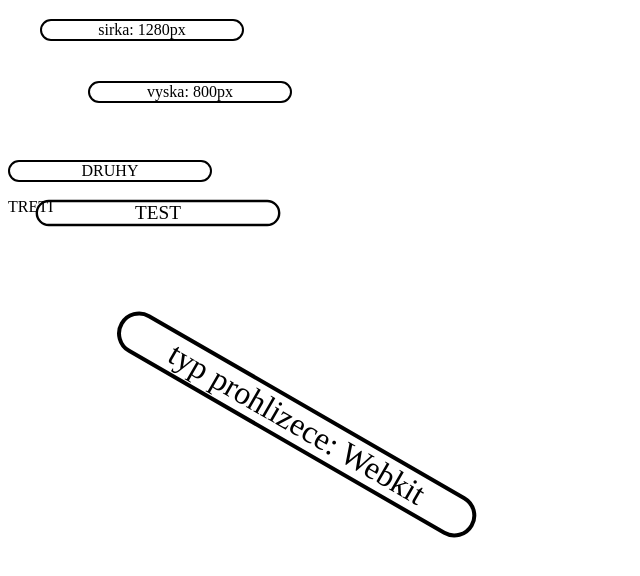
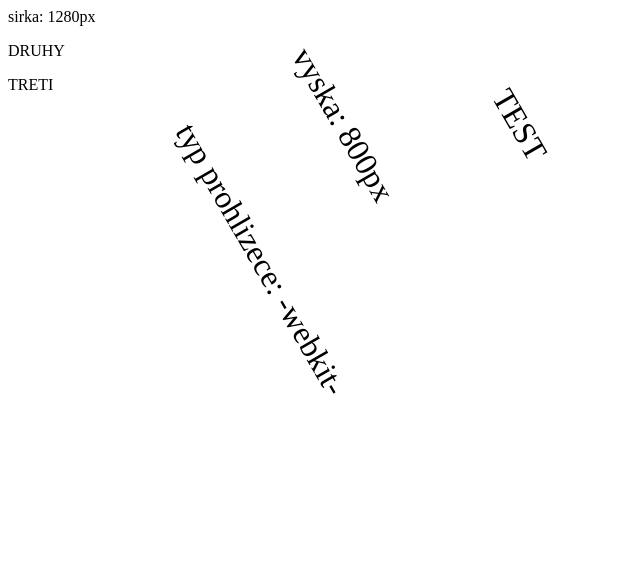
Before and after one commit to JaroslavRamba/ZinJS, a plain HTML site: page index.html in a window 1280 px wide. Shown: the whole page, without its empty margins (0-640 px from the left). Drawn offline with nearby package versions, Linux system fonts and the light colour scheme.

Commit message:
styles, element, core

```diff
--- a/index.html
+++ b/index.html
@@ -25,90 +25,75 @@
 		<script src="zinjs-0.1.js"></script>
 		<script>
 			// = zinjs();
+			// zinjs().init();
+			// zinjs().core{width,height,browser}
 			var api = zinjs();
-			// zinjs().init();
 			api.init();
-			// core{width,height,browser}
-			$id("width").innerHTML="sirka: "+core.width+"px";
-			$id("height").innerHTML="vyska: "+core.height+"px";
-			$id("browser").innerHTML="typ prohlizece: "+core.browser;
+
+
 			// $id(idcko) --> idcko nejakeho elementu
-			// $one(selector) --> vraci jeden element dle selectoru ( div > ul > li )
-			// $all(selector) --> vraci vsechny elementy dle selectoru ( div > ul > li )
+			// $one(selector) --> vraci jeden element dle selectoru
+			// $all(selector) --> vraci vsechny elementy dle selectoru
+			$id("width").innerHTML="sirka: "+api.core.width+"px";
+			$id("height").innerHTML="vyska: "+api.core.height+"px";
+			$id("browser").innerHTML="typ prohlizece: "+api.core.browser;
+
+
+			// styly = new Styles();
+			// .add({css properties}, overwrite); // overwrite = true/false
+			// .clear() // smazani celeho stylu
+			// .clear(["position","left","transform-scale"]) // smazani jednotlivych vlastnosti
+            var styly = new Styles();
+            styly.add({
+				position: "absolute",
+				top: "100px",
+                transform: {
+                    scale: 2,
+                    rotate: "60deg",
+                    translate: "20px, 50px"
+                }
+            });
+			styly.add({
+                left: "300px"
+            });
+			//styly.clear();
+			//styly.clear(["left","transform-translate"]);
 
 
 			// kontejner = new Element("prvek");
 			// ID - $id
+			// CLASS - $all
+			// DOM - $all
+			// "staticke vytvoreni" --> funkce returnujici new Element()
+			// .newCss(Styles); --> dle jiz vytvoreneho stylu
+			// .addCss({css properties}, overwrite); // overwrite = true/false
+			// .clearCss(["position","left","transform-scale"]) // smazani jednotlivych vlastnosti
 			var sirka = new Element("#width");
 			var vyska = new Element("#height");
 			var test = new Element("#test");
 			var druhy = new Element("#druhy");
 			var browser = new Element("#browser");
-			// CLASS - $all
 			var allDemos = new Element(".demo");
-			// DOM - $all
 			var allDives = new Element("div");
-			// "staticke vytvoreni" --> funkce returnujici new Element()
 			var pokus = createElement("body");
 			var treti = createElement("#treti");
 
-			// Element ma metody:
-			// rotate (x, y, z) --> bezne se pouziva rotace kolem osy Z
-			// --> pokud zadame jen jeden parametr, tak rotujeme kolem osy Z
-			// --> muzeme pouzit +/-
-			test.rotate(-180,0,0);
-			browser.rotate(30);
-			// scale --> bez jednotek
-			browser.scale(2);
-			// perspective --> v px
-			test.perspective(0);
-			// translate --> vcetne px/%/em
-			browser.translate("80%", "6em");
-			sirka.translate("2em", "50%");
-			vyska.translate("5em", "35px");
-			test.translate("7em", "50%");
-			// translate3d
-			test.translate3d("30px", "50px", "0px");
-			// transformOrigin
-			test.transformOrigin("center", "center")
-			// preserve3d
-			test.preserve3d();
-
-			// arrayCss
-			// --> jako argument associativni pole css vlastnosti
-			// --> lze pouzit i transform a ostatni --> sam se pouzije vendor prefix
-			// --> misto pomlcek psat velke prvni pismeno!!
-			allDemos.arrayCss({
-				width: "200px",
-				textAlign: "center",
-				border: "2px solid",
-				borderRadius: "25px",
-				transform: "scale(1.0)"
-			});
-
-			allDives.arrayCss({
+            test.newCss(styly);
+            browser.newCss(styly);
+            vyska.newCss(styly);
+            browser.addCss({
+                left: "250px"
+            }, true);
+            vyska.clearCss(["transform-translate"]);
+			styly.clear(["transform-translate"]);
+			test.newCss(styly);
+            browser.addCss({
+                top: "150px"
+            });
+            test.addCss({
 				position: "absolute",
-				left: "300px",
-				top: "100px"
-			});
-
-			pokus.arrayCss({
-				height: "80%",
-				width: "80%"
-			});
-
-			// clear vlastnosti
-			// () --> vsech
-			// ("..") --> konkretni
-			treti.clearCss();
-			test.clearCss("transform");
-
-			test.translate("3em", "5em");
-			test.scale(1.2);
-			test.arrayCss({
-				tranform: "scale(1.3)",
-				left: "200px"
-			});
+                left: "500px"
+            });
 
 		</script>
     </body>
--- a/zinjs-0.1.js
+++ b/zinjs-0.1.js
@@ -1,12 +1,12 @@
 (function ( document, window ) {
 	/* ******************** */
 	/* ******************** */
-	/* ****** ZAKLAD ****** */
+	/* ******* CORE ******* */
 	/* ******************** */
 	/* ******************** */
 
 	// JADRO
-	var core = window.core = {
+	var core = {
 		browser: "",
 		width: $(window).width(),
 		height: $(window).height()
@@ -29,87 +29,153 @@
         return context.querySelectorAll(selector);
     };
 
+	// KOPIRUJICI KONSTRUKTOR PRO STYLY
+	function clone (obj) {
+		if (obj == null || typeof(obj) != 'object') {
+			return obj;
+		}
+		var temp = new obj.constructor();
+		for (var key in obj) {
+			temp[key] = clone(obj[key]);
+		}
+		return temp;
+	}
+
+	/* ******************** */
+	/* ******************** */
+	/* **** CSS - CORE **** */
+	/* ******************** */
+	/* ******************** */
+
 	// PODPORA PROHLIZECE
-	var getKey = function ( type ) {
-		var key, typeBig = type.charAt(0).toUpperCase() + type.substr(1);
-		if ( $one("body").style[core.browser+typeBig] !== undefined ) {
-			key = core.browser+typeBig;
+	function getKey ( type ) {
+        var typeSmall = type.charAt(0).toLowerCase() + type.substr(1).toLowerCase();
+		if ( $one("body").style[core.browser+typeSmall] !== undefined ) {
+			return(core.browser+typeSmall);
 		}
-		else if ( $one("body").style[type] !== undefined ) {
-			key = type;
+		else if ( $one("body").style[typeSmall] !== undefined ) {
+			return(typeSmall);
 		}
-		return key;
+        return null;
 	};
 
-	// ZAPSANI DO STYLU
-	function writeCss ( id, prop, type ) { // TODO --> editace jiz stavajiciho stylu
-		var key = getKey (type);
-		if (id.style[key]) {
-			id.style[key] += prop;
+	// ZAPIS CSS STYLE
+	function writeCss ( id, properties ) {
+        var key, data = "", count = 0;
+        for (var type in properties) {
+			count++;
+            key = getKey (type);
+            if (properties[type] instanceof Object) {
+                data += key + ":";
+                for (var item in properties[type]) {
+                    data += " " + item + "(" +  properties[type][item] + ")";
+                }
+                data += "; ";
             }
             else {
-			id.style[key] = prop;
+                data += key + ": " + properties[type] + "; ";
+            }
+        }
+		if (count == 0) {
+			id.removeAttribute("style");
+		}
+		else {
+			id.setAttribute("style", data);
 		}
 	};
 
-	// ZAPSANI DO STYLU
-	function clearCss ( id, type ) {
-		if (type !== undefined) {
-			var key = getKey (type);
-			if (id.style[key])
-				id.style[key] = "";
+	// ID / NodeList
+	function css ( id, properties ) {
+		if (id instanceof NodeList) {
+			for (var i = 0; i < id.length; i++) {
+				writeCss(id[i], properties);
+			}
 		}
 		else {
-			//id.removeAttribute('style'); // TODO --> nevim proc nefunguje :(
-			id.setAttribute('style', null);
+            writeCss(id, properties);
         }
 	};
 
-	// CSS VSTUP Z NASICH METOD ELEMENTU
-	function css ( id, properties, type ) {
-		if (id instanceof NodeList) {
-			for (var i = 0; i < id.length; i++) {
-				writeCss (id[i], properties, type);
+    /* ******************** */
+	/* ******************** */
+	/* ******** CSS ******* */
+	/* ******************** */
+	/* ******************** */
+
+    // KONSTRUKTOR
+    var Styles = window.Styles = function () {
+        this.css = {};
+		return this;
 	}
+
+    // ZAPISOVANI / PREPISOVANI (overwrite=true)
+	Styles.prototype.add = function ( x, overwrite ) {
+        if (arguments.length == 1) {
+            overwrite = true;
         }
-		else
-			writeCss (id, properties, type);
-	};
-
-	// CSS VSTUP POMOCI ASSOCIATIVNIHO POLE
-	function arrayCss ( id, properties ) {
-		var prop;
-		if (id instanceof NodeList) {
-			for (var i = 0; i < id.length; i++) {
-				for (prop in properties ) {
-					writeCss (id[i], properties[prop], prop);
+        for (var type in x ) {
+            if (getKey (type)) {
+                if (!this.css[type]) {
+                    this.css[type] = x[type];
+                }
+                else {
+                    if (overwrite) {
+                        this.css[type] = x[type];
+                    }
+                    else {
+                        alert ("Hodnota jiz existuje a nemate zapnute prepisovani.");
                     }
                 }
             }
             else {
-			for (prop in properties ) {
-				writeCss (id, properties[prop], prop);
+                alert("Pozor, priradili jste do stylu nesmysl: "+type);
             }
         }
 	};
 
-	// ZJISTENI PREFIXU PROHLIZECE
-	function checkBrowser () {
-		var style = $one("body").style,
-		prefixes = 'Webkit Moz O Ms Khtml'.split(' '),
-		css = "Transform",
-		result = null,
-		vendors = (prefixes.join(css + ' ')+css).split(' ');
-		for ( var i in vendors ) {
-			if ( style[ vendors[i] ] !== undefined ) {
-				result = vendors[i];
-				break;
+    // MAZANI
+    Styles.prototype.clear = function ( x ) {
+        var type;
+        if (arguments.length == 0) {
+            for (type in this.css ) {
+                delete this.css[type];
             }
         }
-		if (result)
-			return (result.substr(0,result.search("Transform")));
-		else
-			return ("");
+        else if (arguments.length == 1) {
+            for (type in x ) {
+                var inside = x[type].split("-");
+                if (this.css[inside[0]]) {
+                    if (inside.length == 1) {
+                        delete this.css[inside[0]];
+                    }
+                    else if (inside.length == 2) {
+                        if (this.css[inside[0]][inside[1]]) {
+                            delete this.css[inside[0]][inside[1]];
+                        }
+                        var i = 0;
+                        for (var empty in this.css[inside[0]]) {
+                            i++;
+                        }
+                        if (i == 0) {
+                            delete this.css[inside[0]];
+                        }
+                    }
+                }
+            }
+        }
+	};
+
+    // TESTING - SHOW STYLE
+    Styles.prototype.show = function () {
+        alert("Style:");
+        for (var type in this.css ) {
+            alert(type + ": " + this.css[type]);
+            if (this.css[type] instanceof Object) {
+                for (var type2 in this.css[type]) {
+					alert(type2 + ": " + this.css[type][type2]);
+                }
+            }
+        }
 	};
 
 	/* ******************** */
@@ -127,51 +193,34 @@
 		else {
 			this.id = $all(id);
 		}
+        this.styles = new Styles();
 		return this;
 	}
 
-	Element.prototype.rotate = function ( x, y, z ) {
+    Element.prototype.addCss = function ( x, overwrite ) {
         if (arguments.length == 1) {
-			z = x;
-			x = y = 0;
+            overwrite = true;
         }
-		var data = "";
-		if (x!=0) data += " rotateX(" + x + "deg)";
-		if (y!=0) data += " rotateY(" + y + "deg)";
-		if (z!=0) data += " rotateZ(" + z + "deg)";
-		css ( this.id, data, "Transform");
+        this.styles.add(x, overwrite);
+        css (this.id, this.styles.css);
 	};
 
-	Element.prototype.scale = function ( x ) {
-		css ( this.id, " scale(" + x + ")", "Transform");
+    Element.prototype.clearCss = function ( x ) {
+        if (arguments.length == 0) {
+            this.styles.clear();
+        }
+        else {
+			this.styles.clear(x);
+		}
+        css (this.id, this.styles.css);
 	};
 
-	Element.prototype.perspective = function ( x ) {
-		css ( this.id, " perspective(" + x + "px)", "Transform");
-	};
-
-	Element.prototype.translate = function ( x, y ) {
-		css ( this.id, " translate(" + x + ", " + y + ")", "Transform");
-	};
-
-	Element.prototype.translate3d = function ( x, y, z ) {
-		css ( this.id, " translate3d(" + x + ", " + y + ", " + z + ")", "Transform");
-	};
-
-	Element.prototype.transformOrigin = function ( x, y ) {
-		css ( this.id, " " + x + " " + y, "TransformOrigin");
-	};
-
-	Element.prototype.preserve3d = function () {
-		css ( this.id, " preserve-3d", "TransformStyle");
-	};
-
-	Element.prototype.arrayCss = function ( properties ) {
-		arrayCss ( this.id, properties);
-	};
-
-	Element.prototype.clearCss = function ( type ) {
-		clearCss ( this.id, type);
+    Element.prototype.newCss = function ( x ) {
+        if (x instanceof Styles) {
+			delete this.styles;
+			this.styles = clone (x);
+			css (this.id, this.styles.css);
+        }
 	};
 
 	// staticke vytvoreni
@@ -185,13 +234,35 @@
 	/* ******************** */
 	/* ******************** */
 
+	// ZJISTENI PREFIXU PROHLIZECE
+	function checkBrowser () {
+		var style = $one("body").style,
+		prefixes = 'Webkit Moz O Ms Khtml'.split(' '),
+		css = "Transform",
+		result = null,
+		vendors = (prefixes.join(css + ' ')+css).split(' ');
+		for ( var i in vendors ) {
+			if ( style[ vendors[i] ] !== undefined ) {
+				result = vendors[i];
+				break;
+			}
+		}
+		if (result) {
+			return ("-" + result.substr(0,result.search("Transform")).toLowerCase() + "-");
+		}
+		else {
+			return ("");
+		}
+	};
+
 	var zinjs = window.zinjs = function () {
 		var init = function () {
 			core.browser = checkBrowser();
 		};
 
 		return ({
-            init: init
+            init: init,
+            core: core
         });
 	};
 
```
Lines whose indentation alone changed are shown as unchanged.
